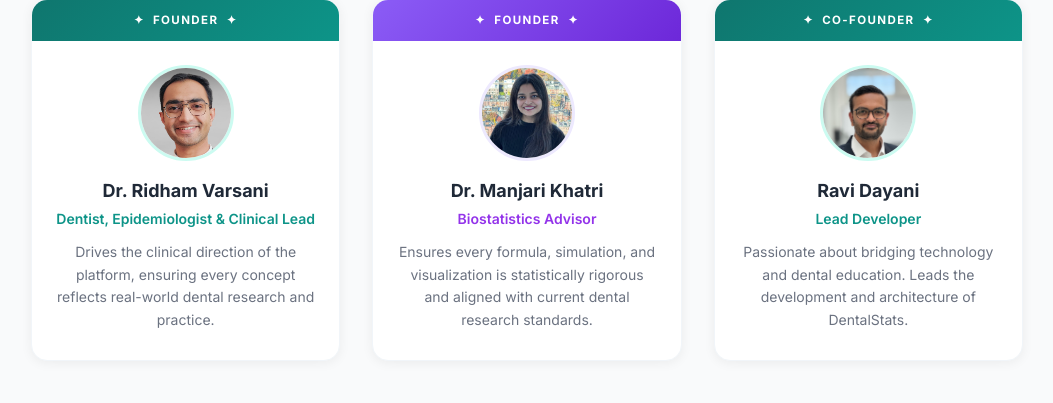
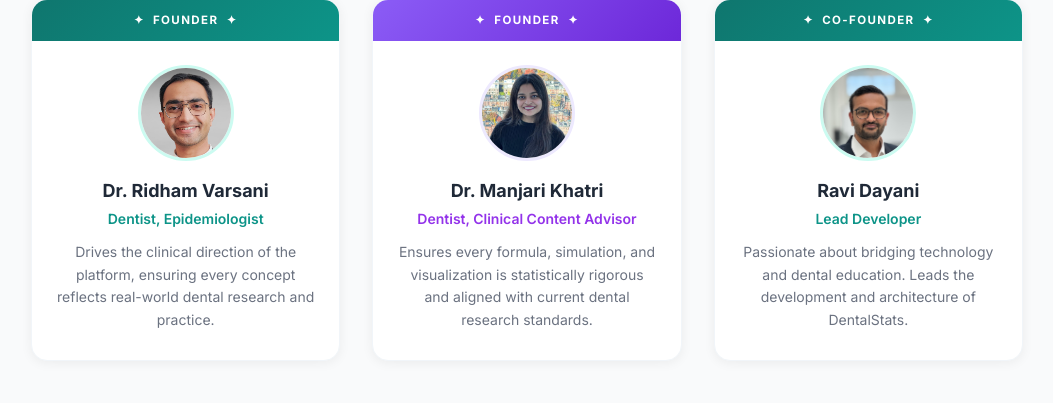
Before and after one commit to dayaniravi123/DentStat, a Django app: page /about/ in a window 1280 px wide. Shown: the part 1361-1764 px from the top of the page, without its empty margins (113-1166 px from the left). Run offline with Django 4.2, Linux system fonts and the light colour scheme; some libraries are stand-ins or nearby versions.

Commit message:
"changes in title"

```diff
--- a/templates/aboutus.html
+++ b/templates/aboutus.html
@@ -161,7 +161,7 @@
                         <img src="{% static 'images/ridham.png' %}" alt="Dr. Ridham Varsani"
                              style="width:96px;height:96px;border-radius:50%;object-fit:cover;object-position:center top;margin:0 auto 1rem;border:3px solid #ccfbf1;">
                         <h3 class="font-bold text-gray-800 text-lg">Dr. Ridham Varsani</h3>
-                        <p class="text-sm text-teal-600 font-semibold mt-1 mb-3">Dentist, Epidemiologist &amp; Clinical Lead</p>
+                        <p class="text-sm text-teal-600 font-semibold mt-1 mb-3">Dentist, Epidemiologist</p>
                         <p class="text-sm text-gray-500 leading-relaxed">Drives the clinical direction of the platform, ensuring every concept reflects real-world dental research and practice.</p>
                     </div>
                 </div>
@@ -175,7 +175,7 @@
                         <img src="{% static 'images/manjari.jpeg' %}" alt="Dr. Manjari Khatri"
                              style="width:96px;height:96px;border-radius:50%;object-fit:cover;object-position:center top;margin:0 auto 1rem;border:3px solid #ede9fe;">
                         <h3 class="font-bold text-gray-800 text-lg">Dr. Manjari Khatri</h3>
-                        <p class="text-sm text-purple-600 font-semibold mt-1 mb-3">Biostatistics Advisor</p>
+                        <p class="text-sm text-purple-600 font-semibold mt-1 mb-3">Dentist, Clinical Content Advisor</p>
                         <p class="text-sm text-gray-500 leading-relaxed">Ensures every formula, simulation, and visualization is statistically rigorous and aligned with current dental research standards.</p>
                     </div>
                 </div>
```
